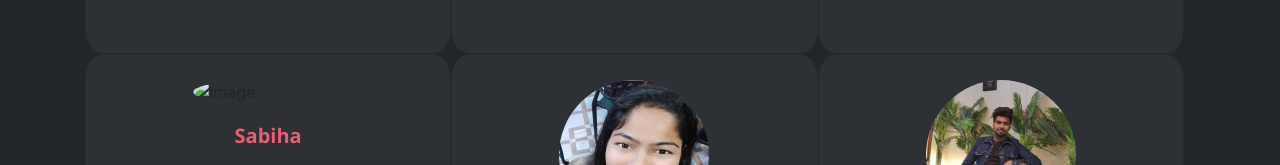
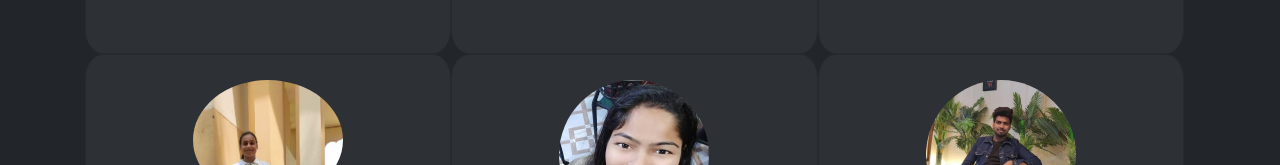
Before and after one commit to anjali7786/WeTrack, a plain HTML site: page Team.html in a window 1280 px wide. Shown: the part 613-778 px from the top of the page. Drawn offline with nearby package versions, Linux system fonts and the light colour scheme.

Commit message:
Update Team.html

```diff
--- a/Team.html
+++ b/Team.html
@@ -112,7 +112,7 @@
 
         <div class="card">
           <div class="box">
-            <img src="./images/sabiha1.jpg" alt="Image" class="image" />
+            <img src="./images/sabiha1.jpeg" alt="Image" class="image" />
             <h4>Sabiha</h4>
             <h5>Software Developer</h5>
             <h5>
```
